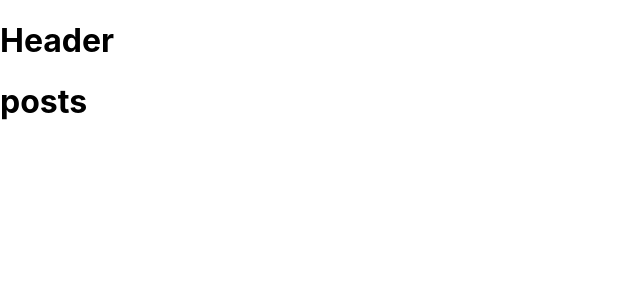
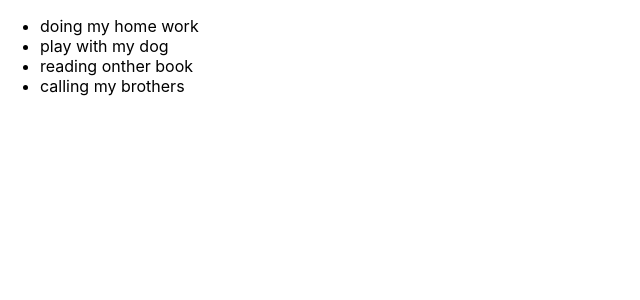
Before and after one commit to M0hamad-Ramadan/blank-react-app, a JavaScript app: page / in a window 1280 px wide. Shown: the top 300 px of the page, without its empty margins (0-640 px from the left). Built offline with nearby package versions, Linux system fonts and the light colour scheme; the HTML template or start-up script is replaced by a standard one.

Commit message:
'render-list-1'

```diff
--- a/public/index.html
+++ b/public/index.html
@@ -7,11 +7,8 @@
     <meta name="theme-color" content="#000000" />
     <meta
       name="description"
-      content="Web site created using create-react-app"
-    />
+      content="Web site created using create-react-app" />
     <link rel="apple-touch-icon" href="%PUBLIC_URL%/logo192.png" />
-
-    <link rel="manifest" href="%PUBLIC_URL%/manifest.json" />
 
     <title>React App</title>
   </head>
--- a/src/App.js
+++ b/src/App.js
@@ -1,24 +1,8 @@
-import Header from "./components/Header";
-import Posts from "./components/Posts";
-
-let check = true;
-
+import List from "./components/List";
 function App() {
-  return (
-    <div className="App">
-      <Header />
-      <AllPosts />
-    </div>
-  );
+  return <div className="App"> <List /></div>;
 }
 
 // condition rendering
 
-function AllPosts() {
-  if (check) {
-    return <Posts title={"posts"} />;
-  }
-  return <></>;
-}
-
 export default App;
--- /dev/null
+++ b/src/components/List.js
@@ -0,0 +1,23 @@
+
+const tasks = [
+{id:'1', title:'doing my home work'},
+{id:'2', title:'play with my dog'},
+{id:'3', title:'reading onther book'},
+{id:'4', title:'calling my brothers'}
+]
+
+const myTasks = tasks.map((task)=>{
+  return <li key={task.id}>{task.title}</li>
+})
+
+const List = () => {
+  return (
+    <>
+      <ul>
+        {myTasks}
+      </ul>
+    </>
+  );
+};
+
+export default List;
```
